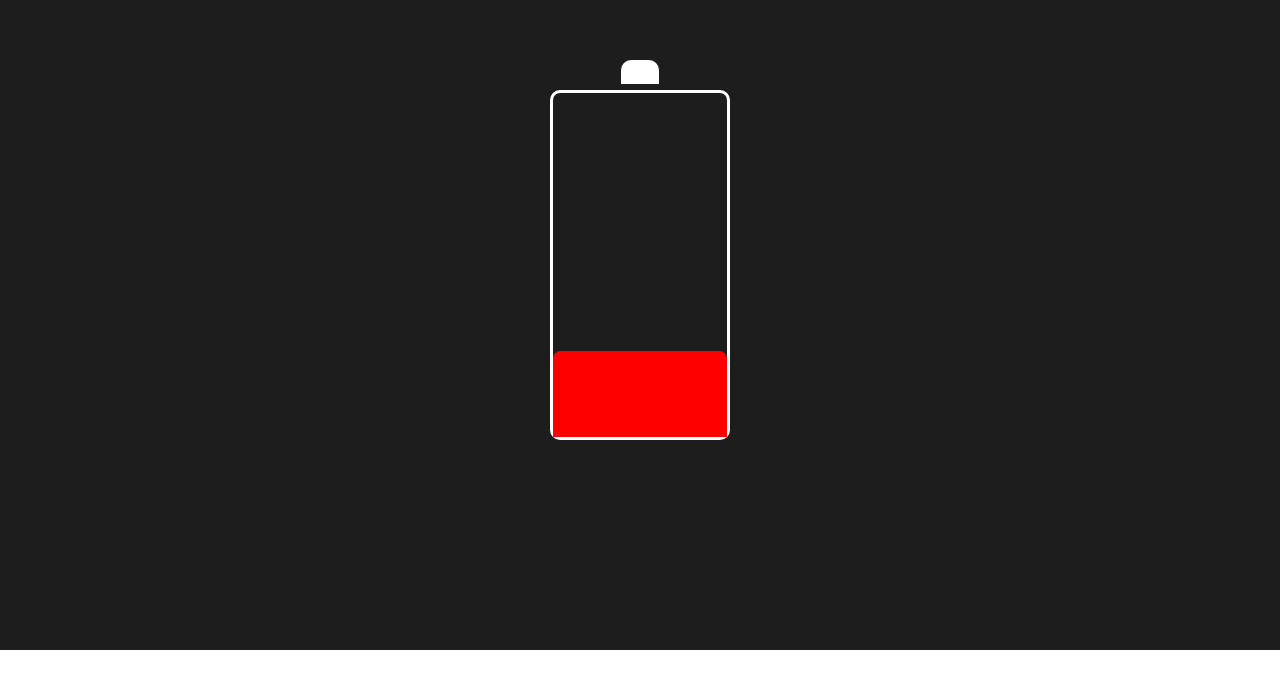
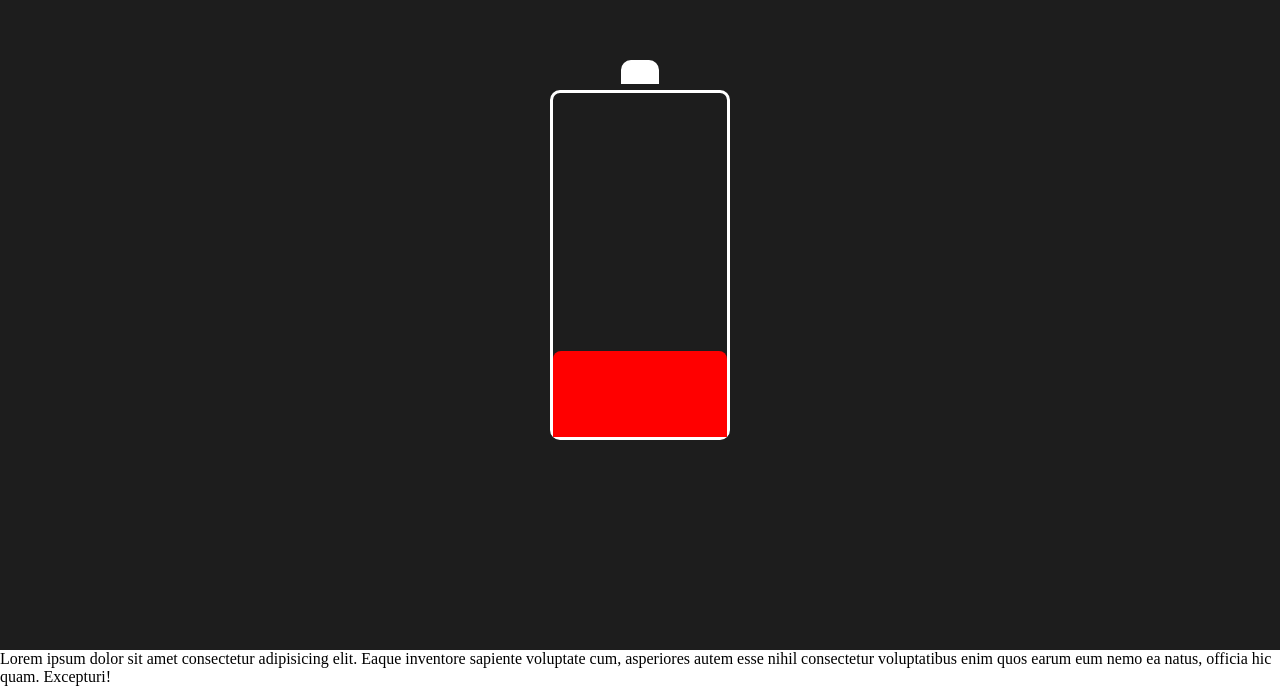
Before and after one commit to kaneezamna/Battery-Code, a plain HTML site: page index.html in a window 1280 px wide. Shown: the part 150-836 px from the top of the page. Before the commit the page ends 800 px from the top, so only its background shows below. Drawn offline with Linux system fonts and the light colour scheme.

Commit message:
first commit

```diff
--- a/index.html
+++ b/index.html
@@ -11,8 +11,8 @@
     <div class="container">
         <div class="b-cap"></div>
         <div class="battery">
-
         </div>
     </div>
+    <p>Lorem ipsum dolor sit amet consectetur adipisicing elit. Eaque inventore sapiente voluptate cum, asperiores autem esse nihil consectetur voluptatibus enim quos earum eum nemo ea natus, officia hic quam. Excepturi!</p>
 </body>
 </html>
```
